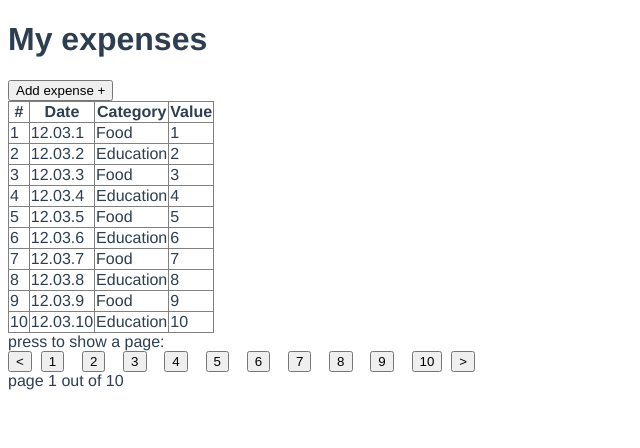
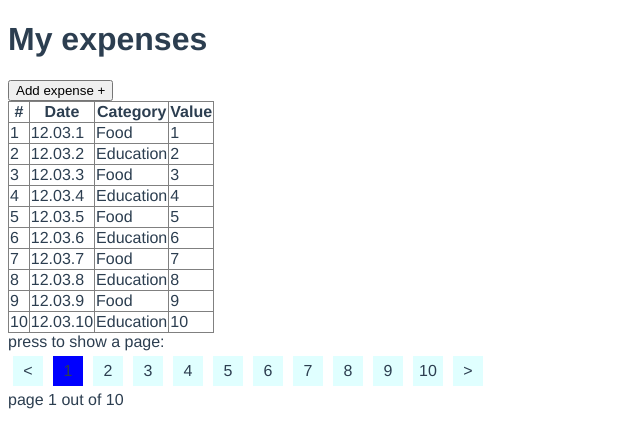
Before and after one commit to aminaev1311/expensesDashboard, a Vue app: page / in a window 1280 px wide. Shown: the top 448 px of the page, without its empty margins (0-640 px from the left). Built offline with nearby package versions, Linux system fonts and the light colour scheme.

Commit message:
starting router. navigation with styles is complete

```diff
--- a/src/components/Pagination.vue
+++ b/src/components/Pagination.vue
@@ -1,11 +1,16 @@
 <template>
     <div>
         <div> press to show a page: </div>
-        <button @click="$emit('pagination', cur - 1 > 0 ? cur - 1 : cur)"> &lt; </button>
-        <span v-for="i in pages" :key="i">&nbsp;
-            <button @click="$emit('pagination',i)">{{i}}</button>&nbsp;
-        </span>
-        <button @click="$emit('pagination', cur + 1 <= pages ? cur + 1 : cur)"> &gt;  </button>
+        <div :class="[$style.wrapper]">
+            <div @click="onClick(cur - 1)"> &lt; </div>
+            <div
+            v-for="i in pages" :key="i"
+            @click="onClick(i)"
+            :class="{[$style.active]: cur === i }">
+                {{i}}
+            </div>
+            <div @click="onClick(cur + 1)"> &gt;  </div>
+        </div>
         <div> page {{cur}} out of {{pages}} </div>
     </div>
 </template>
@@ -20,7 +25,12 @@ export default {
         }
     },
     methods: {
-
+        onClick(page) {
+            if (page < 1 || page > this.pages) {
+                return
+            }
+            this.$emit('pagination', page)
+        }
     },
     computed: {
         ...mapGetters(['getExpenses']),
@@ -33,6 +43,22 @@ export default {
 }
 </script>
 
-<style>
-
+<style module>
+    .wrapper {
+        display: flex;
+    }
+    .wrapper div {
+        background: lightcyan;
+        border: 0px;
+        width: 20px;
+        height: 20px;
+        padding: 5px;
+        margin: 5px;
+        display: flex;
+        justify-content: center;
+        align-items: center;
+    }
+    .wrapper .active {
+        background: blue
+    }
 </style>
--- a/src/views/Home.vue
+++ b/src/views/Home.vue
@@ -1,6 +1,8 @@
 <template>
   <div class="home">
-    <h1>My expenses</h1>
+    <header>
+          <h1>My expenses</h1>
+    </header>
     <button @click="onClick"> {{ buttonTitle }} </button>
     <ExpenseForm v-show="showExpenseForm"/>
     <ExpensesList :n="n" :cur="page"/>
```
